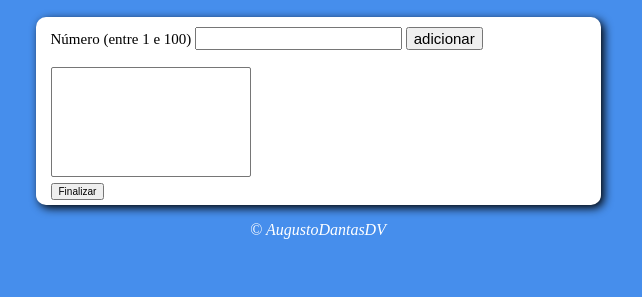
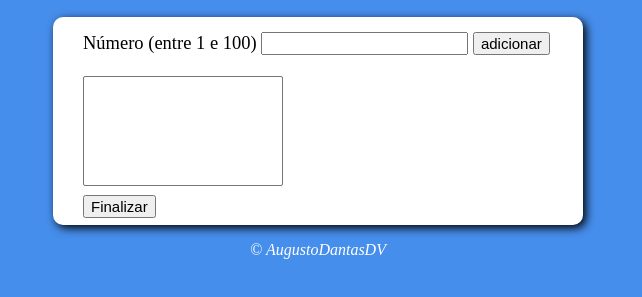
Before and after one commit to augustodantasdv/JavaScript, a plain HTML site: page analisadorDeNumeros/index.html in a window 1280 px wide. Shown: the part 57-354 px from the top of the page, without its empty margins (322-964 px from the left). Drawn offline with Linux system fonts and the light colour scheme.

Commit message:
Update estilo.css

```diff
--- a/analisadorDeNumeros/estilo.css
+++ b/analisadorDeNumeros/estilo.css
@@ -12,13 +12,13 @@ header{
 section{
     background: white;
     border-radius: 10px;
-    padding-top: 10px;
-    padding-left: 15px;
-    padding-bottom: 5px;
-    width: 550px;
+    padding-top: 15px;
+    padding-left: 30px;
+    padding-bottom: 7px;
+    width: 500px;
     margin: auto;
     box-shadow: 3px 3px 10px rgba(0, 0, 0.363);
-    font-size: 15px;
+    font-size: 18.5px;
 }
 select#flista{
     width: 200px;
@@ -34,8 +34,8 @@ select#flista{
 }
 
 #buttonFin{
-    margin-top: 5px;
-    font-size: 10px;
+    margin-top: 8px;
+    font-size: 15px;
 }
 
 footer{
```
